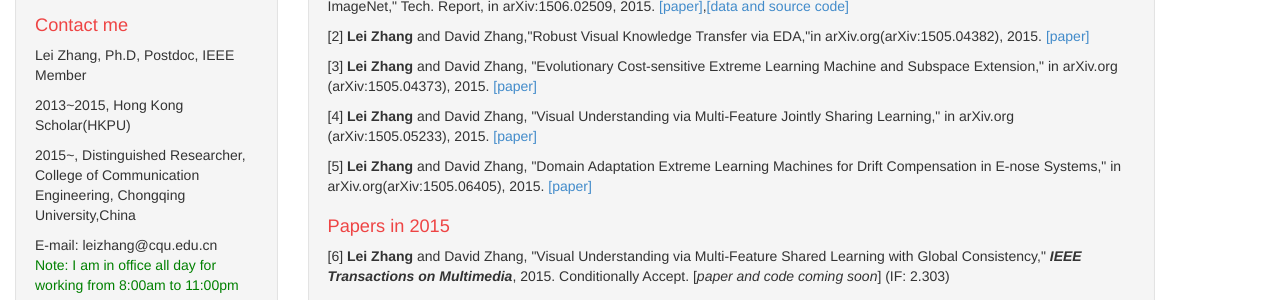
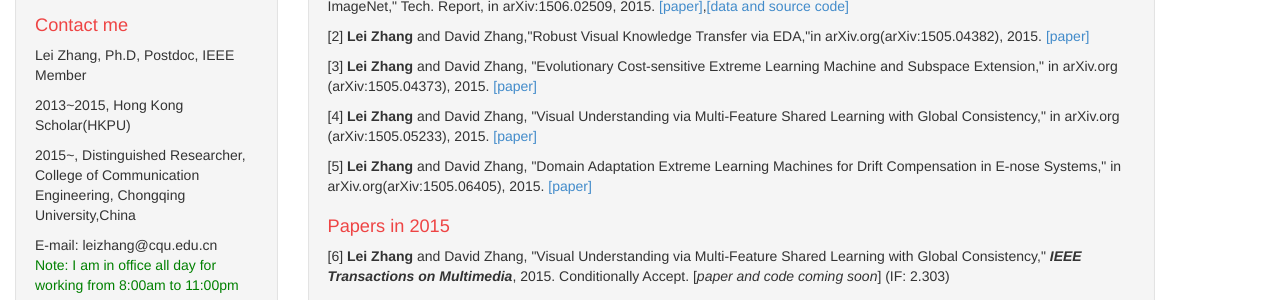
Before and after one commit to DrLeiZhang/website, a Jekyll site: the page built from publications.html, in a window 1280 px wide and 900 px high. Shown: the part 378-678 px from the top of the window. Built offline with Jekyll 4.4.1, drawn with Linux system fonts in a browser that asks for light colours; Markdown is read by kramdown in place of the engine named in the settings.

Commit message:
Update
Signed-off-by: leizhang@cqu.edu.cn <leizhang@cqu.edu.cn>

```diff
--- a/publications.html
+++ b/publications.html
@@ -16,7 +16,7 @@
 
 <p>[3] <B>Lei Zhang</B> and David Zhang, "Evolutionary Cost-sensitive Extreme Learning Machine and Subspace Extension," in arXiv.org (arXiv:1505.04373), 2015. <a href="http://arxiv.org/abs/1505.04373">[paper]</a></p>
 
-<p>[4] <B>Lei Zhang</B> and David Zhang, "Visual Understanding via Multi-Feature Jointly Sharing Learning," in arXiv.org (arXiv:1505.05233), 2015. <a href="http://arxiv.org/abs/1505.05233">[paper]</a></p>
+<p>[4] <B>Lei Zhang</B> and David Zhang, "Visual Understanding via Multi-Feature Shared Learning with Global Consistency," in arXiv.org (arXiv:1505.05233), 2015. <a href="http://arxiv.org/abs/1505.05233">[paper]</a></p>
 
 <p>[5] <B>Lei Zhang</B> and David Zhang, "Domain Adaptation Extreme Learning Machines for Drift Compensation in E-nose Systems," in arXiv.org(arXiv:1505.06405), 2015. <a href="http://arxiv.org/abs/1505.06405">[paper]</a></p>
 
```
